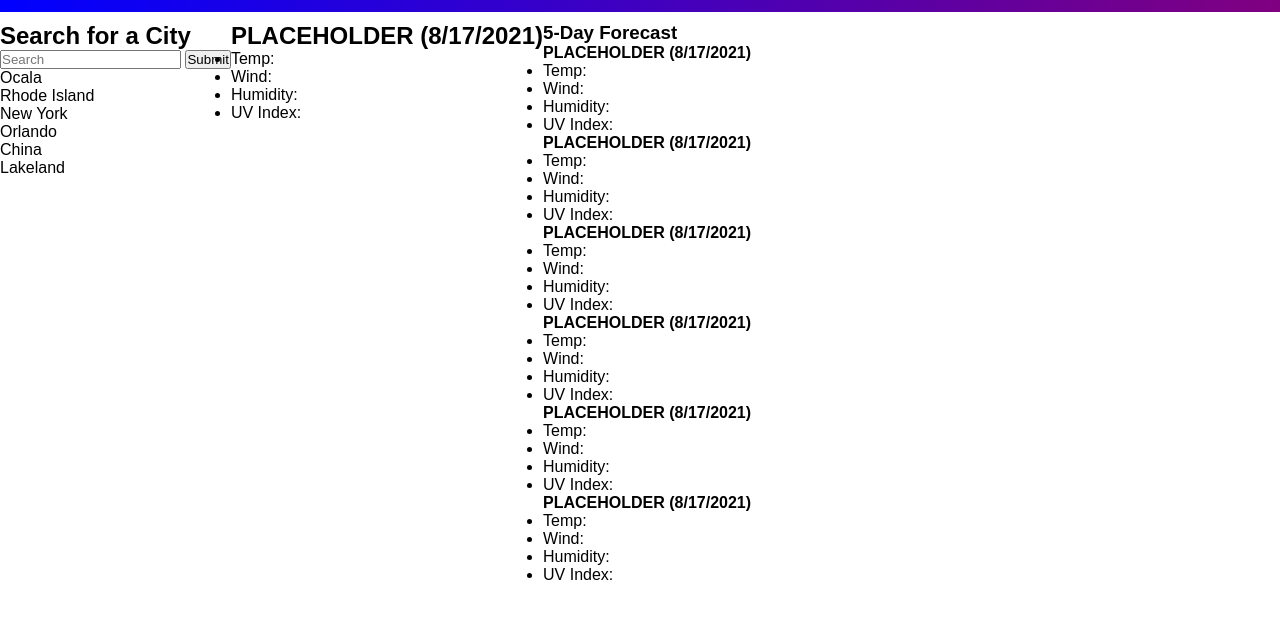
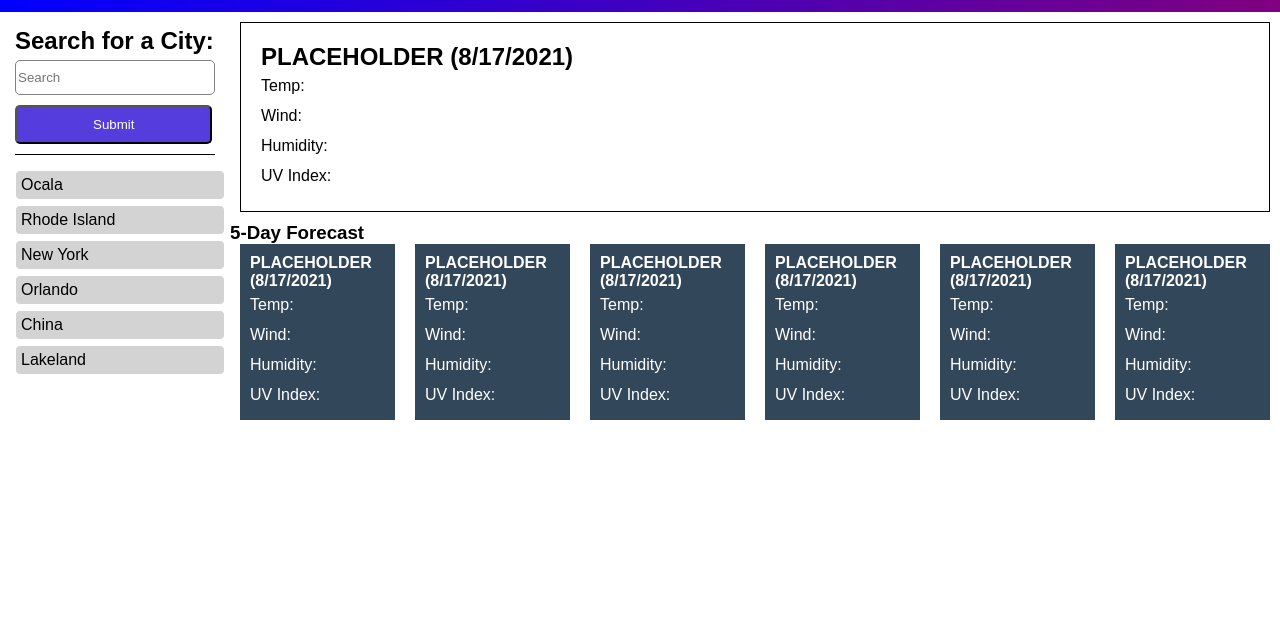
Before and after one commit to Tcpenn/Weather-planner, a plain HTML site: page index.html in a window 1280 px wide. Shown: the part 55-674 px from the top of the page. Drawn offline with Linux system fonts and the light colour scheme.

Commit message:
added more styling for forcast cards and search results

```diff
--- a/assets/css/style.css
+++ b/assets/css/style.css
@@ -1,7 +1,7 @@
 * {
 box-sizing: border-box;
 margin: 0;
-padding: 0;
+list-style-type: none;
 }
 
 
@@ -17,11 +17,84 @@ color: white;
 background: linear-gradient(0.25turn, blue, purple);
 text-align: center;
 padding: 15px 0;
-margin-bottom: 10px;
 }
+
+/*Search Styling starts*/
+.search-form {
+border-bottom: 1px solid black;
+margin: 15px;
+}
+
+.search-form h2 {
+padding-bottom: 5px;
+}
+
+#search-input {
+border: 1px solid gray;
+border-radius: 5px;
+height: 35px;
+width: 200px;
+}
+
+.submit-button {
+justify-content: end;
+display: flex;
+margin: 10px 0;
+width: fit-content;
+background-color: rgb(85, 61, 221);
+color: white;
+border-radius: 5px;
+padding: 10px 76px;
+}
+/*Search Styling ends*/
+
+/*Search History styling starts*/
+.past-searches li {
+border: 1px solid white;
+margin: 5px;
+padding: 5px;
+background-color: lightgray;
+color: black;
+border-radius: 5px;
+margin-left: 15px;
+}
+/*Search history styling ends
 
 /*Main Styling*/
 main {
 display: flex;
-list-style: none;
 }
+
+.main-card {
+border: 1px solid black;
+margin: 10px;
+padding: 20px;
+}
+
+.main-card ul {
+padding: 0;
+line-height: 30px;
+}
+
+/* 5-day forecast style starts */
+.forecast-flex {
+display: flex;
+justify-content: space-between;
+flex-direction: row;
+}
+
+.forecast-card {
+padding:10px;
+background-color: rgb(51, 71, 90);
+color: white;
+margin: 0 10px;
+
+}
+
+.forecast-card ul {
+padding: 0px;
+}
+
+.forecast-card li {
+line-height: 30px;
+}
--- a/index.html
+++ b/index.html
@@ -15,12 +15,12 @@
 
     <main>
       <!--sidebar-->
-      <div>
+      <div class="side-bar">
         <!--form-->
         <form class="search-form">
-          <h2>Search for a City</h2>
-          <input type="text" placeholder="Search" name="search-input" />
-          <button type="submit">Submit</button>
+          <h2>Search for a City:</h2>
+          <input type="text" placeholder="Search" id="search-input" />
+          <button type="submit" class="submit-button">Submit</button>
         </form>
 
         <!--Past searches-->
@@ -35,7 +35,8 @@
       </div>
 
         <!--main content-->
-        <div class="main">
+      <div class="main">
+        <div class="main-card">
           <h2>PLACEHOLDER (8/17/2021)</h2>
           <ul>
             <li>Temp:</li>
@@ -46,9 +47,9 @@
         </div>
 
         <!--5-day Forecast-->
-        <div class="future-forcasts">
-          <h3>5-Day Forecast</h3>
-          <div>
+        <h3>5-Day Forecast</h3>
+        <div class="forecast-flex">
+          <div class="forecast-card">
             <h4>PLACEHOLDER (8/17/2021)</h4>
             <ul>
               <li>Temp:</li>
@@ -58,7 +59,7 @@
             </ul>
           </div>
 
-          <div>
+          <div class="forecast-card">
             <h4>PLACEHOLDER (8/17/2021)</h4>
             <ul>
               <li>Temp:</li>
@@ -68,7 +69,7 @@
             </ul>
           </div>
 
-          <div>
+          <div class="forecast-card">
             <h4>PLACEHOLDER (8/17/2021)</h4>
             <ul>
               <li>Temp:</li>
@@ -78,7 +79,7 @@
             </ul>
           </div>
 
-          <div>
+          <div class="forecast-card">
             <h4>PLACEHOLDER (8/17/2021)</h4>
             <ul>
               <li>Temp:</li>
@@ -88,7 +89,7 @@
             </ul>
           </div>
 
-          <div>
+          <div class="forecast-card">
             <h4>PLACEHOLDER (8/17/2021)</h4>
             <ul>
               <li>Temp:</li>
@@ -98,7 +99,7 @@
             </ul>
           </div>
 
-          <div>
+          <div class="forecast-card">
             <h4>PLACEHOLDER (8/17/2021)</h4>
             <ul>
               <li>Temp:</li>
@@ -108,7 +109,7 @@
             </ul>
           </div>
 
-        </div>
+      </div>
     </main>
 </body>
 </html>
```
